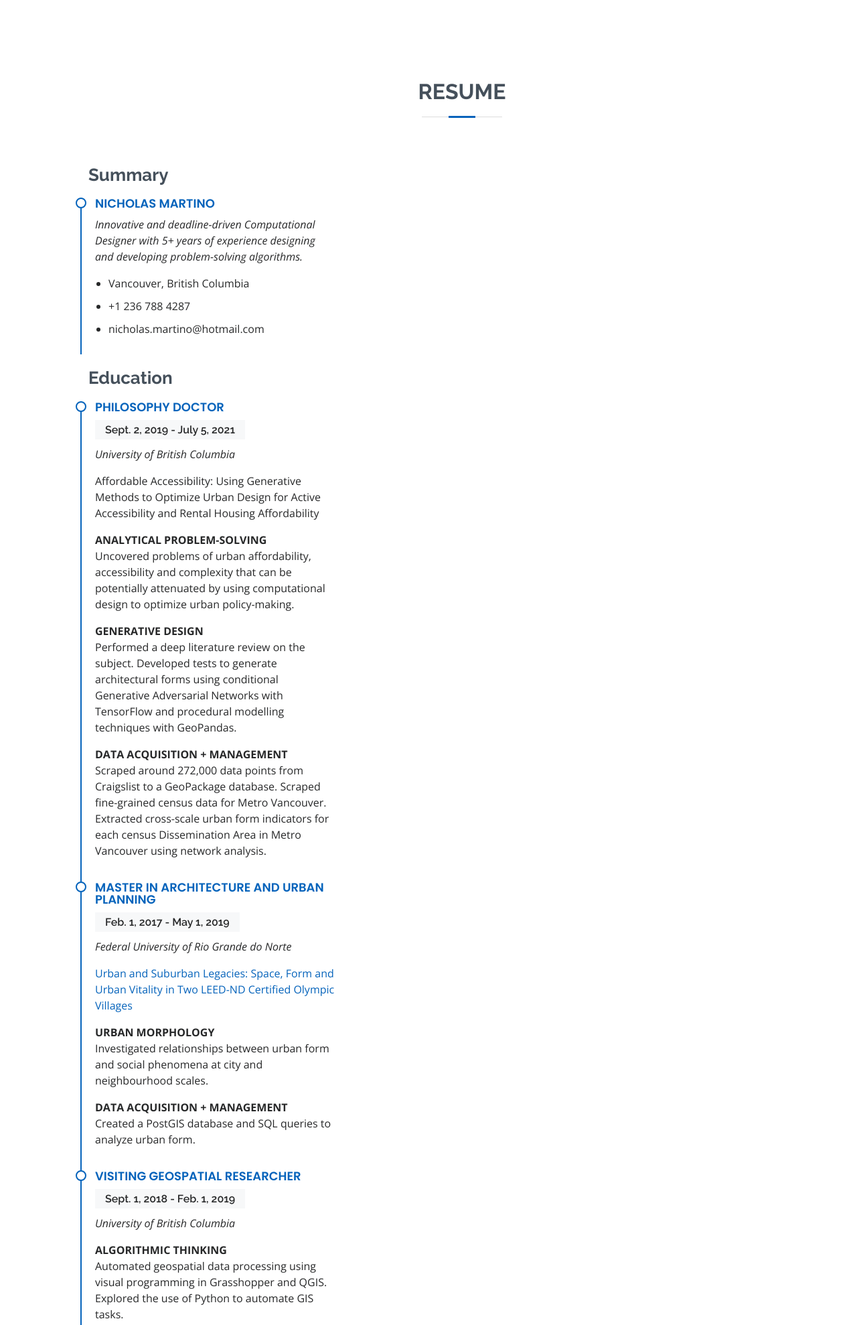
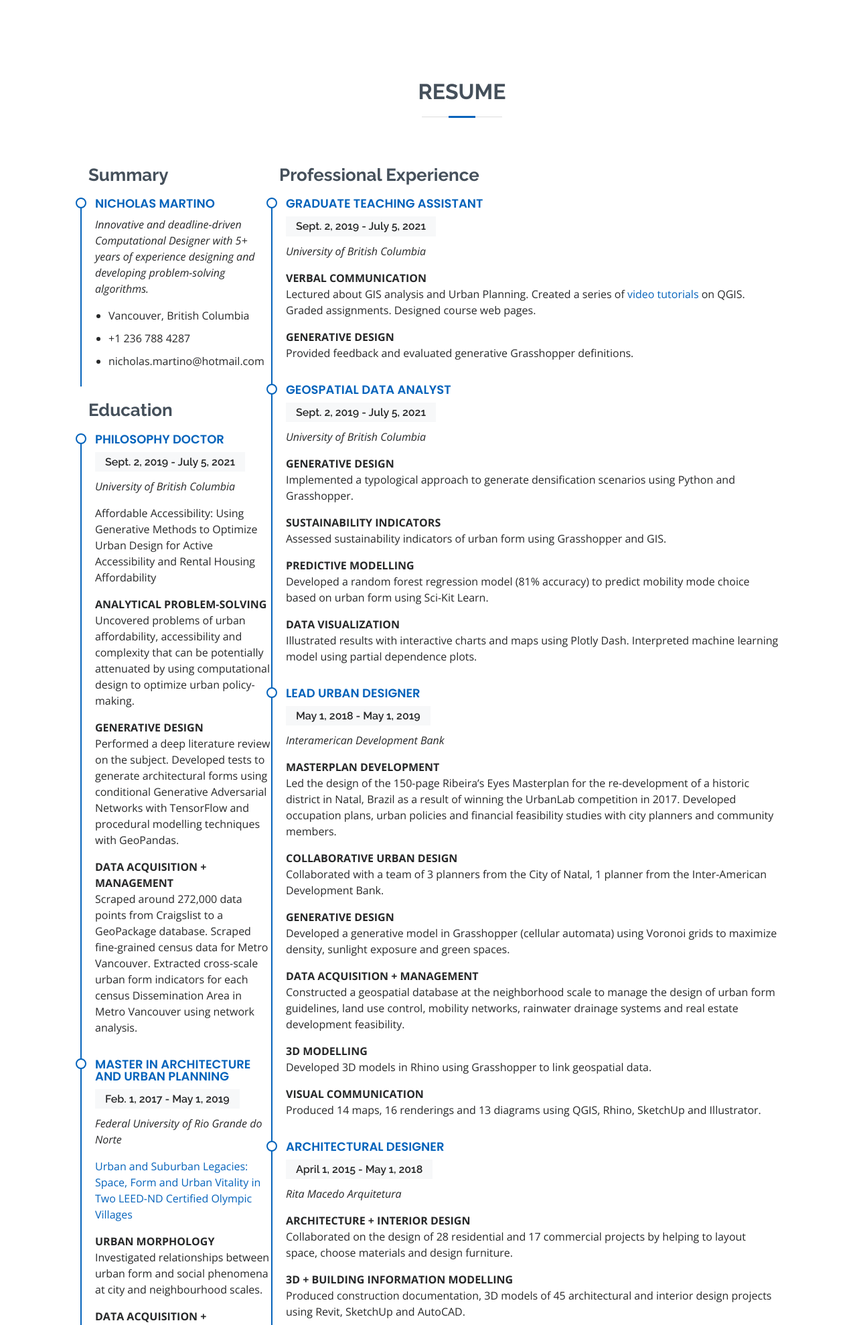
Before and after one commit to nicholas-martino/portfolio, a Django app: page / in a window 1280 px wide. Shown: the part 3259-5237 px from the top of the page at 67% size. Run offline with Django 3.2, Linux system fonts and the light colour scheme; data comes from the database, SQL or seed files in the repository; some libraries are stand-ins or nearby versions.

Commit message:
Resume layout

```diff
--- a/portfolio/templates/base.html
+++ b/portfolio/templates/base.html
@@ -278,7 +278,7 @@
         </div>
 
         <div class="row">
-          <div class="col-lg-4">
+          <div class="col-lg-3">
             <h3 class="resume-title">Summary</h3>
               <div class="row">
                 <div class="resume-item">
```
